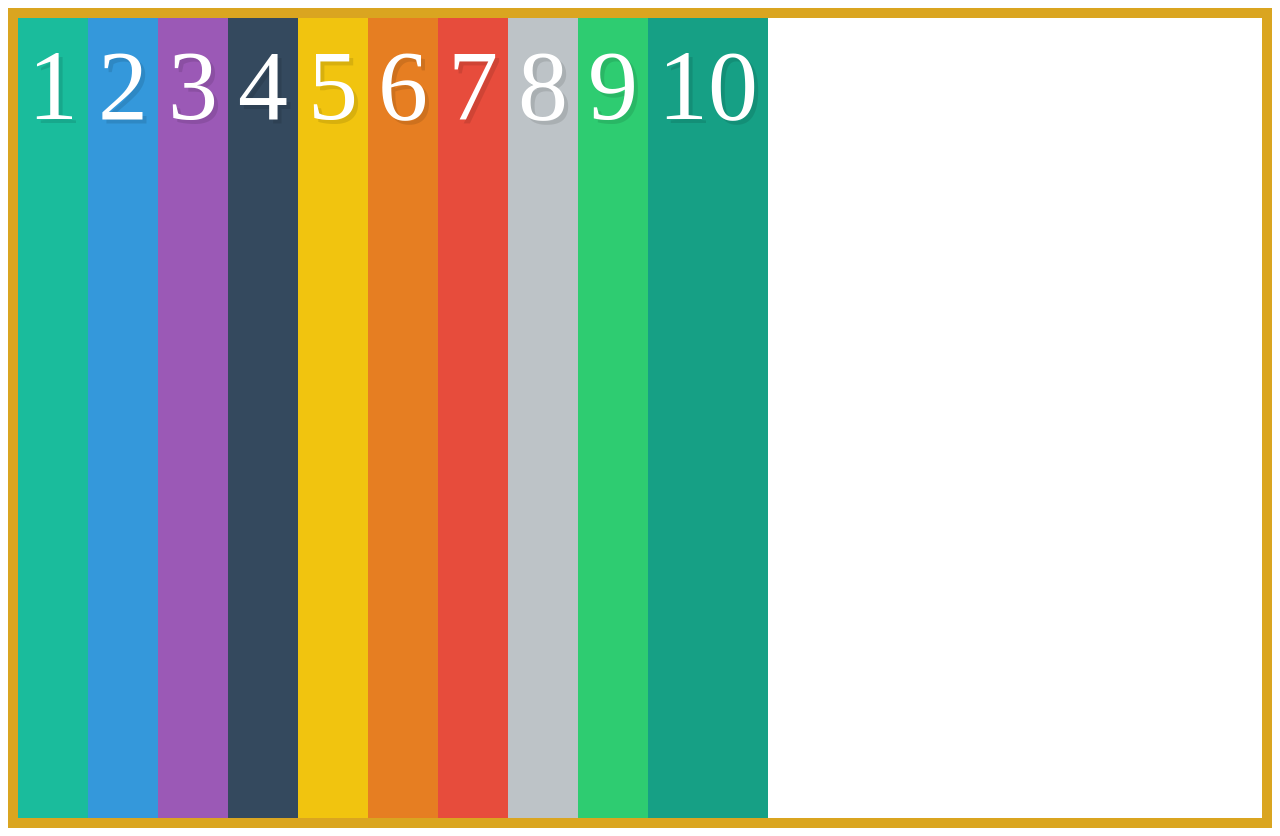
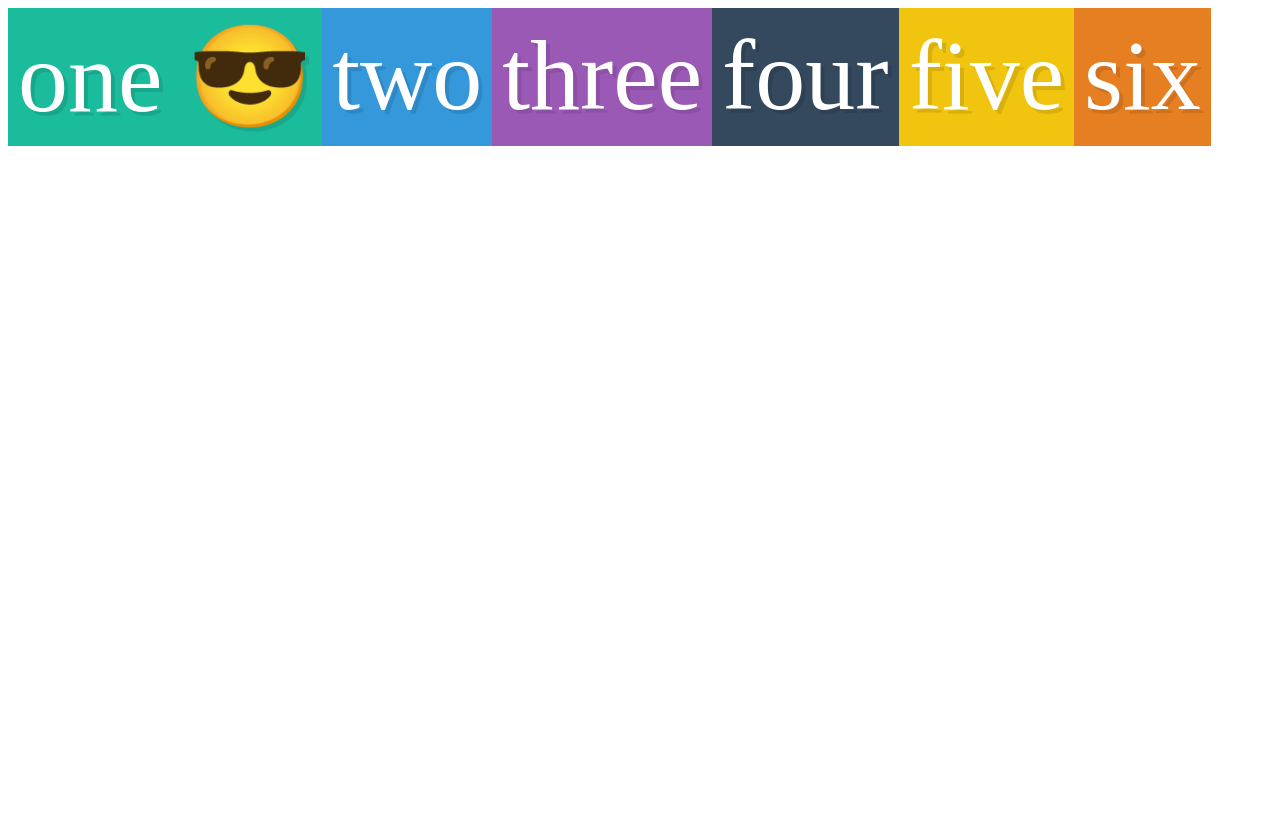
Before and after one commit to sanderrandmets/Flexbox, a plain HTML site: page index.html in a window 1280 px wide. After the commit the page ends 800 px from the top, so only its background shows below. Drawn offline with Linux system fonts and the light colour scheme.

Commit message:
make new work

```diff
--- a/index.html
+++ b/index.html
@@ -9,16 +9,16 @@
 <body>
 
     <div class="container">
-        <div class="box box1">1</div>
-        <div class="box box2">2</div>
-        <div class="box box3">3</div>
-        <div class="box box4">4</div>
-        <div class="box box5">5</div>
-        <div class="box box6">6</div>
-        <div class="box box7">7</div>
+        <div class="box box1">one 😎</div>
+        <div class="box box2">two</div>
+        <div class="box box3">three</div>
+        <div class="box box4">four</div>
+        <div class="box box5">five</div>
+        <div class="box box6">six</div>
+        <!--<div class="box box7">seven</div>
         <div class="box box8">8</div>
         <div class="box box9">9</div>
-        <div class="box box10">10</div>
+        <div class="box box10">10</div>-->
     </div>
 
 </body>
--- a/style.css
+++ b/style.css
@@ -23,6 +23,100 @@
 
 .container {
     display: flex;
+}
+
+/*.container {
+    display: flex;
+    border: 10px solid mistyrose;
+    height: 100vh;
+    align-items: flex-start;
+}
+
+.box {
+    width: 33.333%;
+}
+
+.box2 {
+    padding-bottom: 200px;
+}
+
+.box6 {
+    padding-bottom: 0;
+}
+
+.box9 {
+    padding-bottom: 50px;
+    align-self: stretch;
+}*/
+
+/*.container {
+    display: flex;
+    border: 10px solid mistyrose;
+    height: 100vh;
+    flex-wrap: wrap;
+
+    align-content: center;
+}
+
+.box {
+    width: 33.333%;
+}*/
+
+/*.container {
+    display: flex;
+    border: 10px solid mistyrose;
+    height: 100vh;
+    align-items: center;
+    flex-direction: column;
+}
+
+.box1 {
+    font-size: 30px;
+}
+
+.box3 {
+    font-size: 150px;
+}
+
+.box4 {
+    font-size: 200px;
+}
+
+.box5 {
+    font-size: 10px;
+}
+.box10 {
+    font-size: 77px;
+}*/
+
+/*.container {
+    display: flex;
+    justify-content: space-between;
+    border: 10px solid mistyrose;
+    flex-direction: column;
+    min-height: 100vh;*/
+
+}
+
+/*.box {
+    flex: 1;
+}
+
+.box3 {
+    order: 1;
+}
+
+.box5 {
+    order: 2;
+}*/
+
+
+/*.container {
+    display: flex;
     border: 10px solid goldenrod;
-    height: 100vh;
+    min-height: 100vh;
+    flex-wrap: wrap;*/
 }
+/*.box {
+    width: 33.3333333%;
+}*/
```
